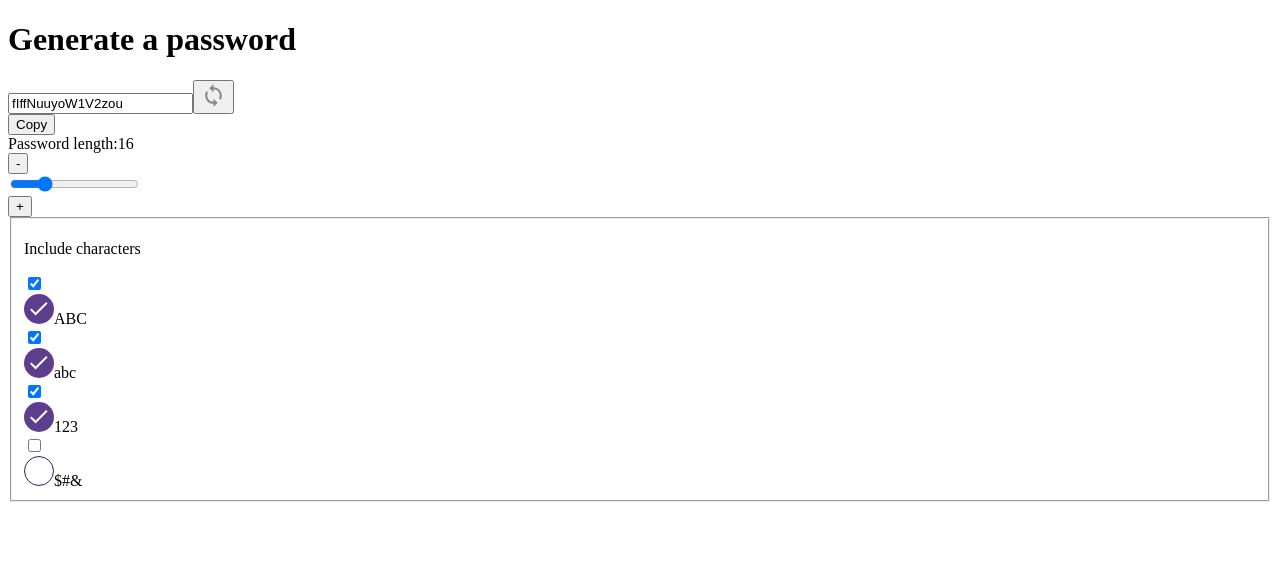
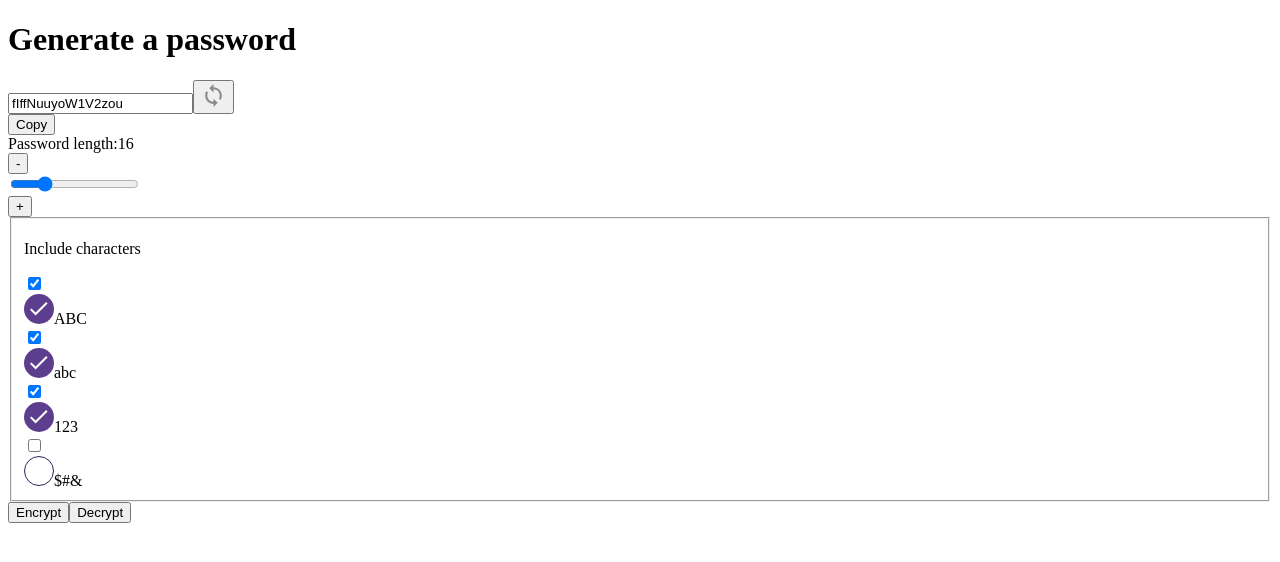
Before and after one commit to Nyima-ui/DeepLock, a Next.js app: page / in a window 1280 px wide. Shown: the top 562 px of the page. Built offline with nearby package versions, Linux system fonts and the light colour scheme.

Commit message:
encrypt & decrypt panel

```diff
--- a/app/page.tsx
+++ b/app/page.tsx
@@ -1,5 +1,6 @@
-'use client'
+"use client";
 import dynamic from "next/dynamic";
+import Tab from "@/components/Tab";
 
 const PassswordGenerator = dynamic(
   () => import("@/components/PasswordGenerator"),
@@ -12,6 +13,7 @@ const Page = () => {
       <div className="max-w-150">
         <h1 className="text-[39px] max-md:text-[31px]">Generate a password</h1>
         <PassswordGenerator />
+        <Tab />
       </div>
     </main>
   );
--- a/components/PasswordGenerator.tsx
+++ b/components/PasswordGenerator.tsx
@@ -72,7 +72,7 @@ const PassswordGenerator = () => {
   }
 
   return (
-    <div className="bg-card rounded-lg p-3.75 max-sm:p-2.5 shadow-card mt-7.5 space-y-7.5">
+    <div className="bg-card rounded-lg p-3.75 max-sm:p-2.5 shadow-card mt-7.5 max-sm:mt-5 space-y-7.5">
       {/* generator  */}
       <div role="group" className="flex gap-6 max-sm:gap-3.75">
         <div className="relative flex-1">
@@ -114,7 +114,10 @@ const PassswordGenerator = () => {
           <button
             type="button"
             aria-label={`Decrease length, current: ${length}`}
-            onClick={() => setLength((l) => Math.max(1, l - 1))}
+            onClick={() => {
+              setLength((l) => Math.max(1, l - 1));
+              handleGenerate({ length: Math.max(1, length - 1) });
+            }}
             className="size-10 rounded-full border border-primary-600 cursor-pointer"
           >
             -
@@ -145,7 +148,10 @@ const PassswordGenerator = () => {
           <button
             type="button"
             aria-label={`Increase length, current: ${length}`}
-            onClick={() => setLength((l) => Math.min(64, l + 1))}
+            onClick={() => {
+              setLength((l) => Math.min(64, l + 1));
+              handleGenerate({ length: Math.min(64, length + 1) });
+            }}
             className="size-10 rounded-full border border-primary-600 cursor-pointer"
           >
             +
--- /dev/null
+++ b/components/Tab.tsx
@@ -0,0 +1,39 @@
+"use client";
+
+import { useState } from "react";
+
+const Tab = () => {
+  const [activeTab, setActiveTab] = useState<"encrypt" | "decrypt">("encrypt");
+  return (
+    <div
+      className="bg-primary-700 rounded-lg flex items-center mt-7.5 p-1.5 relative gap-3.5"
+      role="tablist"
+    >
+      <div
+        className={`absolute top-1.5 h-[calc(100%-12px)] w-[calc(50%-12px)] bg-primary-950 rounded-md transition-all duration-250 ${activeTab === "encrypt" ? "left-1.5" : "left-[calc(50%+5px)]"} shadow-card`}
+        aria-hidden="true"
+      />
+
+      <button
+        onClick={() => setActiveTab("encrypt")}
+        className="cursor-pointer flex-1 py-1.5 relative z-10"
+        role="tab"
+        aria-selected={activeTab === "encrypt"}
+        aria-controls="encrypt-panel"
+      >
+        Encrypt
+      </button>
+      <button
+        onClick={() => setActiveTab("decrypt")}
+        role="tab"
+        aria-selected={activeTab === "decrypt"}
+        aria-controls="decrypt-panel"
+        className="cursor-pointer flex-1 py-1.5 relative z-10"
+      >
+        Decrypt
+      </button>
+    </div>
+  );
+};
+
+export default Tab;
```
